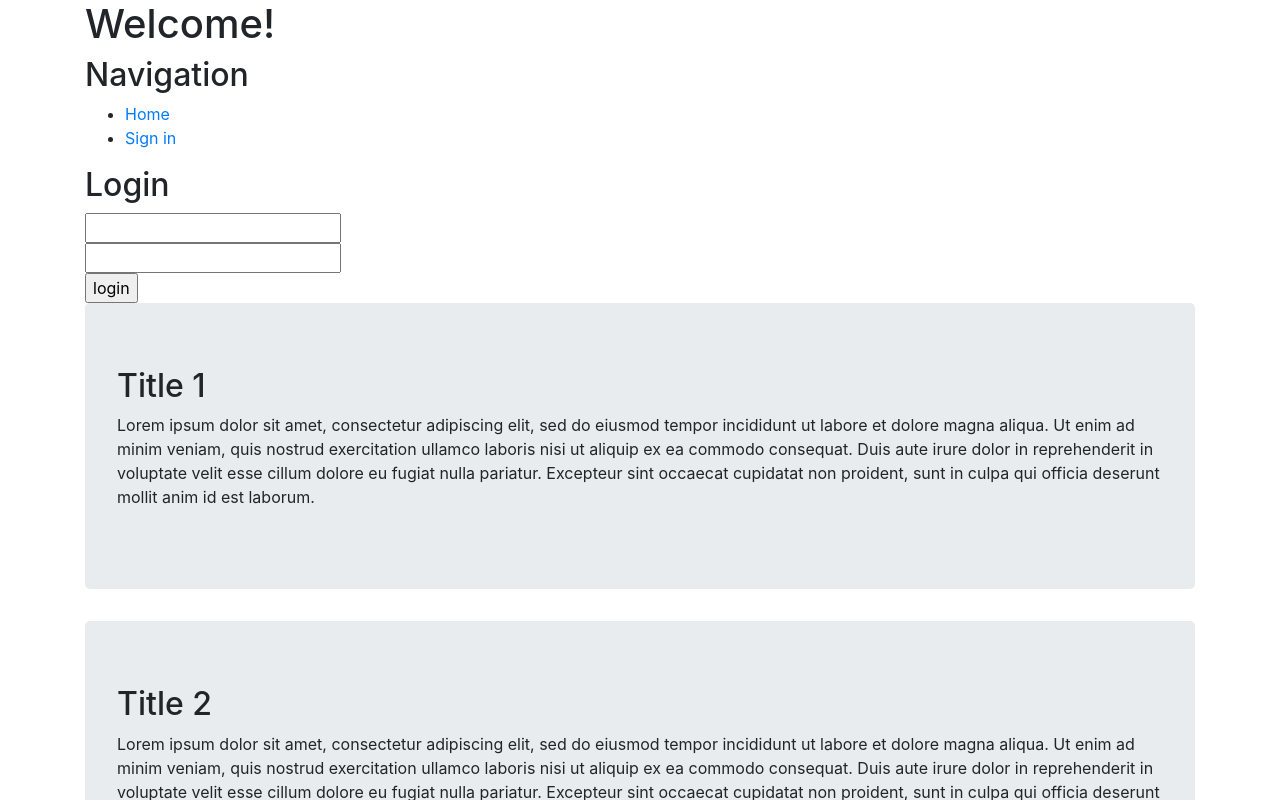
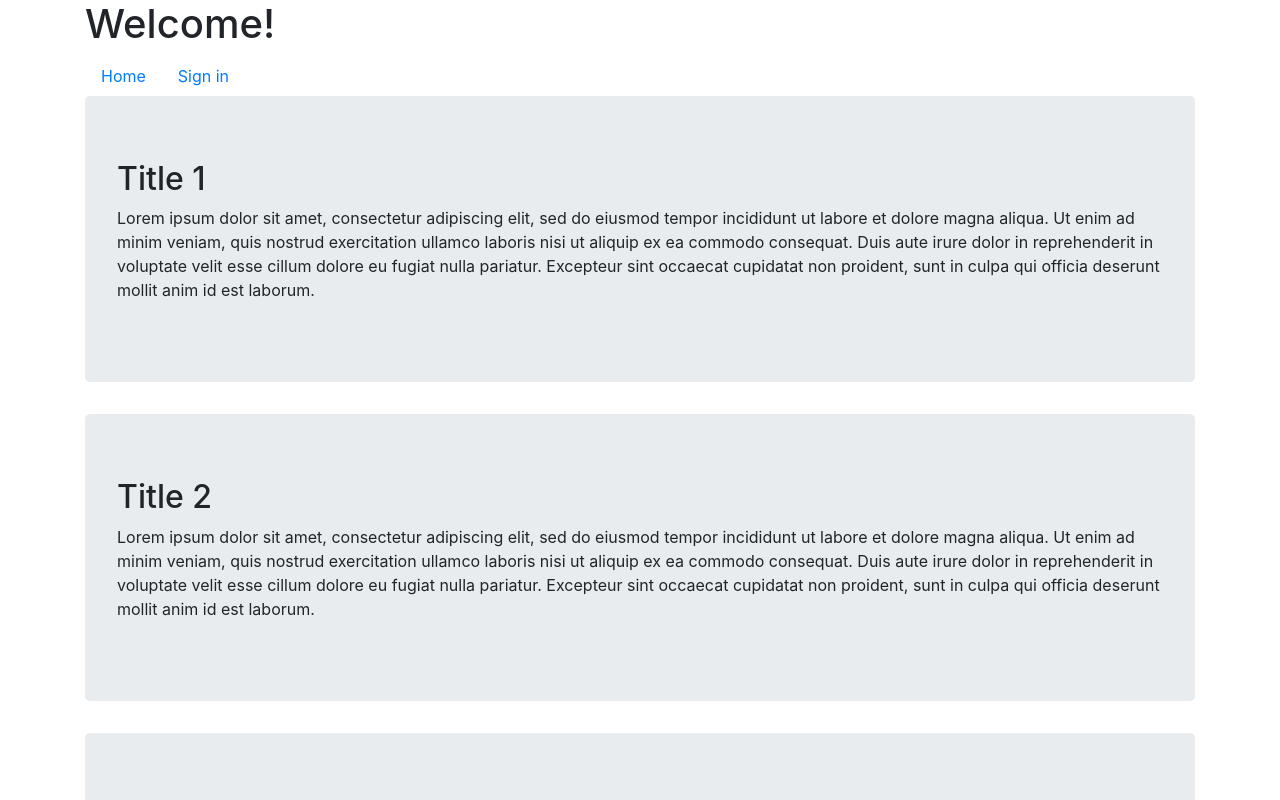
Before and after one commit to PolinkaLa/react-workspace, a React app: page / in a window 1280 px wide. Shown: the top 800 px of the page. Built offline with nearby package versions, Linux system fonts and the light colour scheme.

Commit message:
some style changes

```diff
--- a/src/App.js
+++ b/src/App.js
@@ -8,7 +8,7 @@ class App extends React.Component {
   render() {
     const menuItems = [
       {href:'#', title: 'Home'},
-      {href:'login.html', title: 'Sign in'},
+      {href:'/login', title: 'Sign in'},
     ];
     const posts = [
       {
@@ -37,7 +37,7 @@ class App extends React.Component {
     <React.Fragment>
       <h1>Welcome!</h1>
       <Menu items={menuItems} titleMenu="Navigation"/>
-      <Login titleLogin="Login"/>
+      {/* <Login titleLogin="Login"/> */}
       <Blog postsData={posts} />
     </React.Fragment>
     )
--- a/src/Menu.js
+++ b/src/Menu.js
@@ -9,8 +9,8 @@ class Menu extends React.Component {
 
     return (
       <div>
-        <h2>{this.props.titleMenu}</h2>
-        <ul>
+        {/* <h2>{this.props.titleMenu}</h2> */}
+        <ul class="nav">
           {items}
         </ul>
       </div>
--- a/src/MenuItem.js
+++ b/src/MenuItem.js
@@ -3,7 +3,7 @@ import React from 'react';
 class MenuItem extends React.Component {
   render() {
     return (
-      <li><a href={this.props.href}>{this.props.children}</a></li>
+      <li class="nav-item"><a class="nav-link" href={this.props.href}>{this.props.children}</a></li>
     );
   }
 }
```
